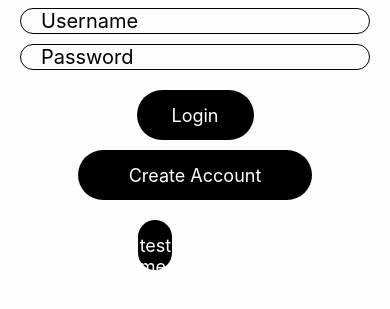
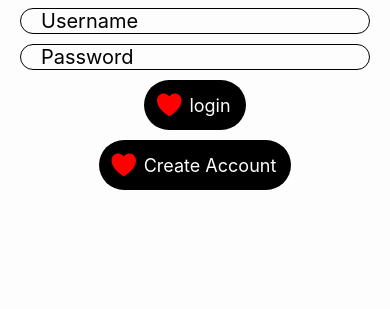
Before and after one commit to Kashif1916/Intership-Project-1, a React Native app: screen / in a window 390 px wide. Shown: the part 325-634 px from the top of the page. Built offline with nearby package versions, Linux system fonts and the light colour scheme.

Commit message:
lecture 13 tak

```diff
--- a/Screens/data.jsx
+++ b/Screens/data.jsx
@@ -1,11 +1,14 @@
 import {View, Text, TextInput, TouchableOpacity, FlatList, Image} from 'react-native'
 import { styles } from './register.style';
 import React from 'react';
-
+import {useRoute} from '@react-navigation/native';
 
 export default function Data() {
+    const route = useRoute();
+    const {username} = route.params;
 
 const [onlineData, setOnlineData] = React.useState([]);
+
 
 React.useEffect(() => {
     fetch('https://api.github.com/users')
@@ -14,9 +17,10 @@ React.useEffect(() => {
       .catch((error) => console.error(error));
   }, []);
 
+
 return (
     <View  >
-
+        <Text style={{fontSize: 40 , color: '#030303' , textAlign: 'center'  }}>Hi, welcome {username}</Text>
         <FlatList
           data={onlineData}
           renderItem={({ item }) => (
--- a/Screens/home.jsx
+++ b/Screens/home.jsx
@@ -3,14 +3,18 @@ import {styles} from './register.style';
 import Register from './register';
 import { useNavigation } from '@react-navigation/native';
 import {Button} from '../components';
+import {Ionicons} from '@expo/vector-icons';
+import React from 'react';
 
 
 export default function Home() {
   const navigation = useNavigation();
+  const [username, setUsername] = React.useState('');
+  const [password, setPassword] = React.useState('');
 
   function onPressLoginButton()  {
 
-    navigation.navigate('Data');
+    navigation.navigate('Data',{username});
   }
 
   function onPressButton()  {
@@ -22,33 +26,24 @@ export default function Home() {
        justifyContent: 'Top' , alignItems: 'center' , }} >
       <Image style={{width: 100, height: 100 , marginTop: 100 ,alignSelf: 'center'}}
       source={{ uri: 'https://cdn.pixabay.com/photo/2024/01/08/10/19/ai-generated-8495240_1280.png' }} />
-    <Text style={{fontSize: 40 , color: '#030303' , textAlign: 'center'  }}>
+     <Text style={{fontSize: 40 , color: '#030303' , textAlign: 'center'  }}>
       Login
       </Text>
+
       <View style={{width: '100%' , marginTop: 20}}>
 
         <TextInput
-      style={styles.inputstyle } placeholder="Username"  />
+      style={styles.inputstyle } placeholder="Username"  onChangeText={setUsername} />
          <View style={{marginTop: 10}}>
-          <TextInput
-      style={styles.inputstyle } placeholder="Password" secureTextEntry={true} />
-      </View>
-
-      </View>
-      <View style={{marginTop: 20}} />
-      <TouchableOpacity style={[styles.buttonCon, {width: '30%'}]} onPress={onPressLoginButton} >
-        <View >
-          <Text style={{color: 'white' ,fontSize: 18, }}> Login </Text>
+           <TextInput
+             style={styles.inputstyle } placeholder="Password" secureTextEntry={true} onChangeText={setPassword} />
+         </View>
         </View>
 
+        <Button title="login" onPress={onPressLoginButton} iconName="heart" iconSize={30} iconColor="red" iconFamily="Ionicons" />
+        <Button title="Create Account" onPress={onPressButton} iconName="heart" iconSize={30} iconColor="red" iconFamily="Ionicons" />
 
-        </TouchableOpacity>
-      <View style={{marginTop: 10 ,width: '60%'}}  >
-        <TouchableOpacity style={styles.buttonCon} onPress={onPressButton}>
-        <Text style={{color: 'white' ,fontSize: 18, }}> Create Account </Text>
-      </TouchableOpacity>
-      </View>
-      <Button title="test me" onPress={onPressButton} />
+
     </View>
 
 
--- a/components/atoms/button.jsx
+++ b/components/atoms/button.jsx
@@ -1,5 +1,6 @@
 import React from 'react';
 import {View, Text, TouchableOpacity, StyleSheet} from 'react-native';
+import {Ionicons} from '@expo/vector-icons';
 
 
 /**
@@ -25,27 +26,31 @@ export  function Button({
 }) {
 
     return (
-       <View style={{marginTop: 20}} >
+       <View  >
              <TouchableOpacity style={styles.buttonCon} onPress={onPress} >
-               <View >
+
+                 <Ionicons name={iconName} size={iconSize} color={iconColor}  />
                  <Text style={styles.buttonText}> {title} </Text>
-               </View>
+
                </TouchableOpacity>
                </View>
     )};
 
 const styles = StyleSheet.create({
 buttonCon: {
+            marginTop: 10,
+            padding: 10,
             backgroundColor: '#000000',
             justifyContent: 'center',
             alignItems: 'center',
             borderRadius: 30,
-            width: '30%',
 
+            flexDirection: 'row',
             height: 50,
+
         },
 buttonText: {
-    paddingHorizontal: 20,
+
     color: 'white',
     fontSize: 18,
 },
```
